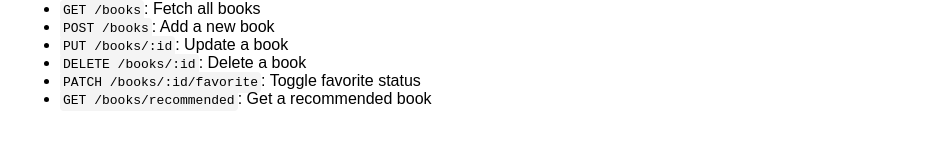
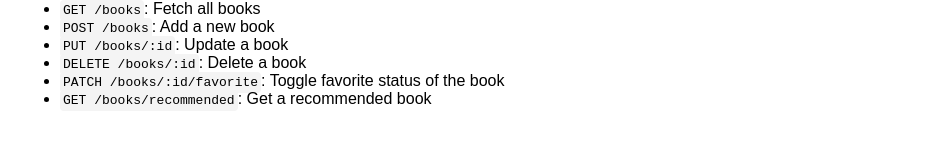
Before and after one commit to ademecheklie/Book-collection-api, a website: page public/index.html in a window 1280 px wide. Shown: the part 252-394 px from the top of the page, without its empty margins (0-929 px from the left). Drawn offline with Linux system fonts and the light colour scheme.

Commit message:
updating readme

```diff
--- a/public/index.html
+++ b/public/index.html
@@ -22,7 +22,7 @@
     <li><code>POST /books</code>: Add a new book</li>
     <li><code>PUT /books/:id</code>: Update a book</li>
     <li><code>DELETE /books/:id</code>: Delete a book</li>
-    <li><code>PATCH /books/:id/favorite</code>: Toggle favorite status</li>
+    <li><code>PATCH /books/:id/favorite</code>: Toggle favorite status of the book</li>
     <li><code>GET /books/recommended</code>: Get a recommended book</li>
   </ul>
 </body>
```
Also changed, not shown: README.md.
